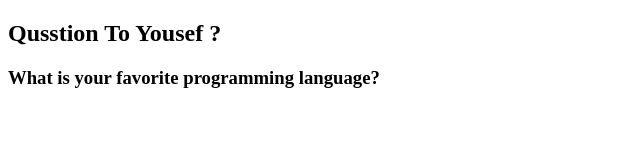
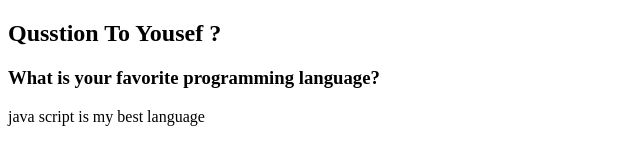
Before and after one commit to yohejazi11/gitTeamHW, a plain HTML site: page index.html in a window 1280 px wide. Shown: the whole page, without its empty margins (0-640 px from the left). Drawn offline with Linux system fonts and the light colour scheme.

Commit message:
answer on question

```diff
--- a/index.html
+++ b/index.html
@@ -8,5 +8,6 @@
 <body>
     <h2>Qusstion To Yousef ?</h2>
     <h3>What is your favorite programming language?</h3>
+    <p>java script is my best language</p>
 </body>
 </html>
```
